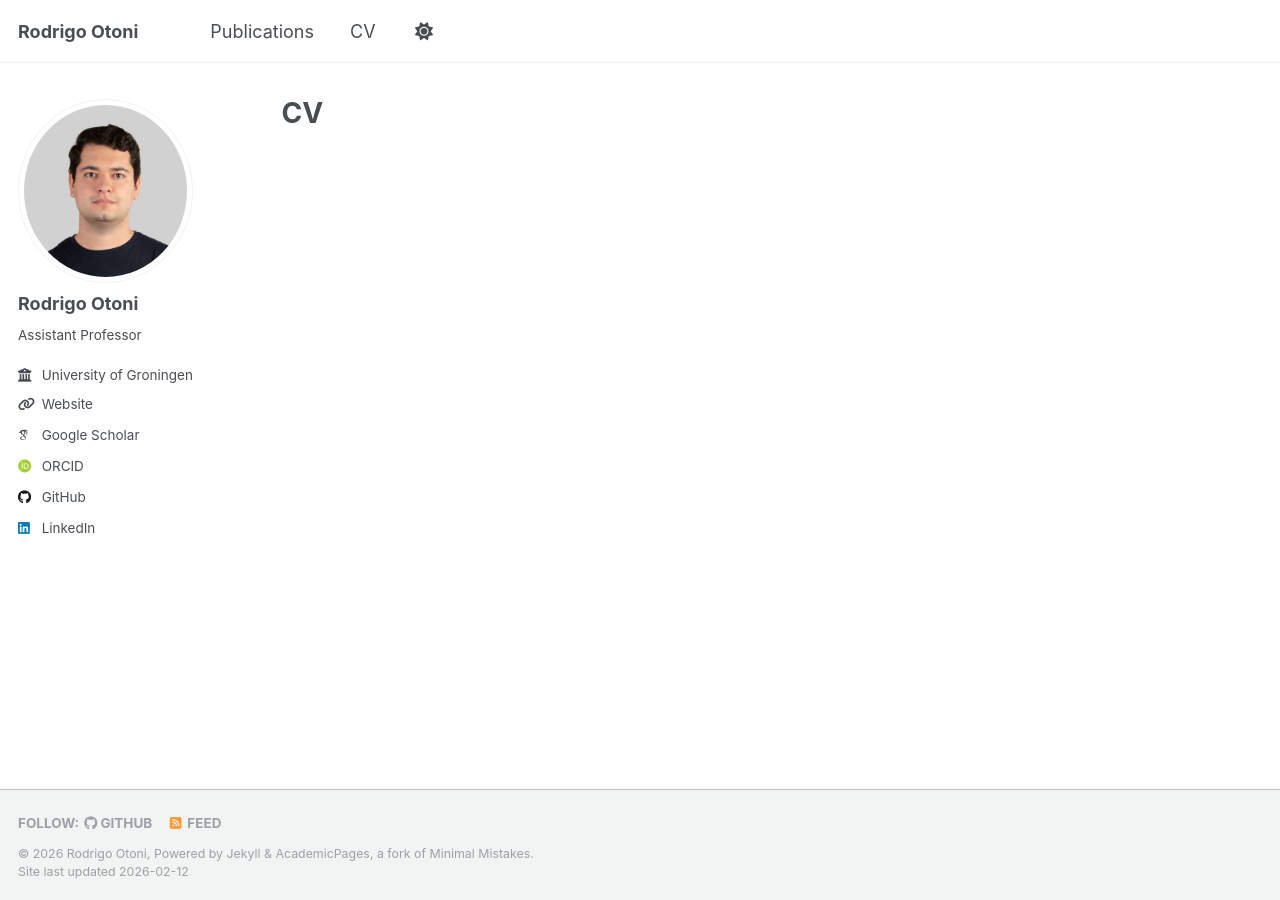
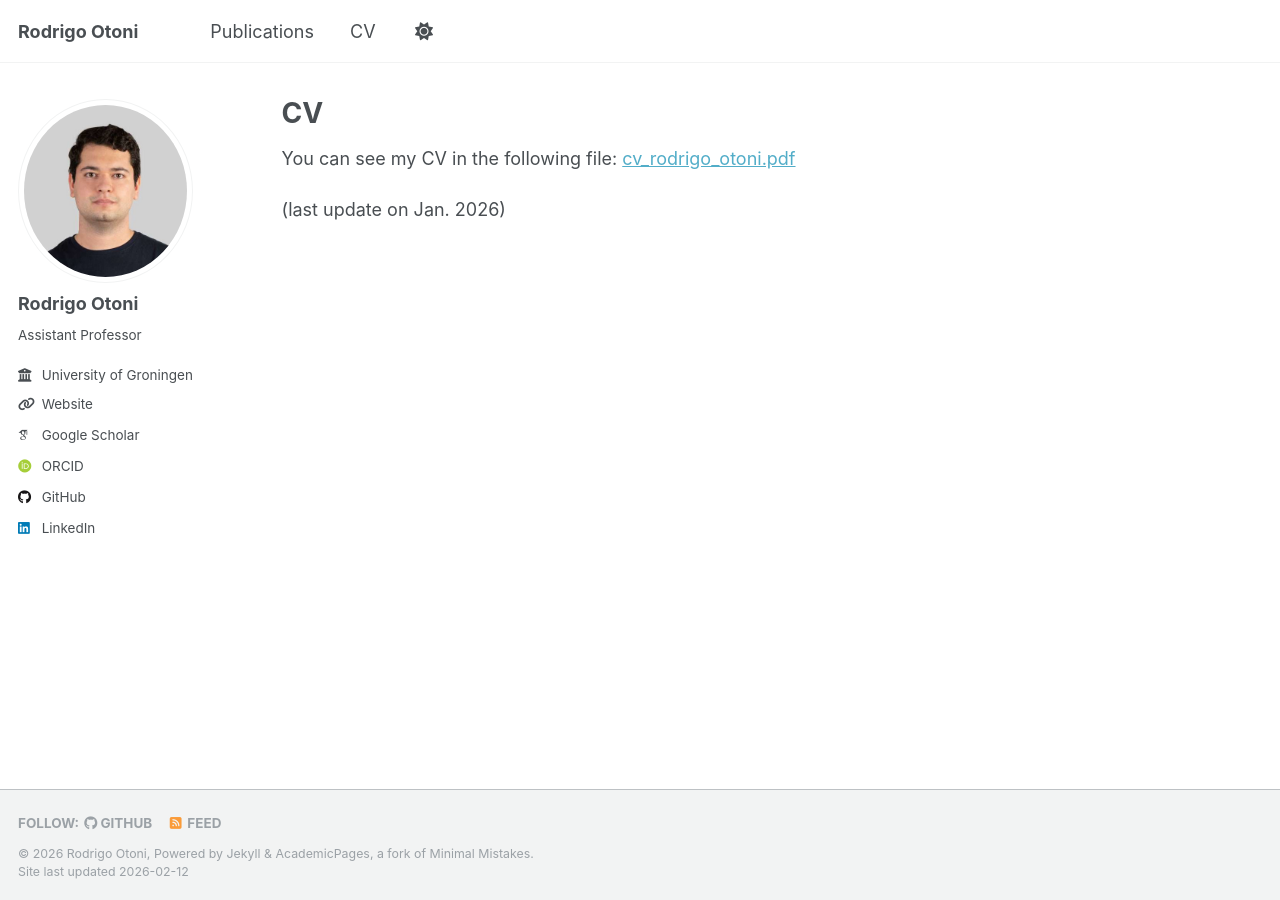
Before and after one commit to rodrigo7491/rodrigo7491.github.io, a Jekyll site: the page built from _pages/cv.md, in a window 1280 px wide. Built offline with Jekyll 4.4.1, drawn with Linux system fonts in a browser that asks for light colours; some web fonts are replaced.

Commit message:
update cv page

```diff
--- a/_data/navigation.yml
+++ b/_data/navigation.yml
@@ -24,7 +24,7 @@ main:
   #   url: /year-archive/
 
   - title: "CV"
-    url: /files/cv_rodrigo_otoni.pdf #/cv/
+    url: /cv/ #/files/cv_rodrigo_otoni.pdf
 
   # - title: "CV"
   #   url: /cv-json/
--- a/_pages/cv.md
+++ b/_pages/cv.md
@@ -7,4 +7,8 @@ redirect_from:
   - /resume
 ---
 
-{% include base_path %}
+You can see my CV in the following file: [cv_rodrigo_otoni.pdf]
+
+(last update on Jan. 2026)
+
+[cv_rodrigo_otoni.pdf]: https://rodrigo7491.github.io/files/cv_rodrigo_otoni.pdf
```
